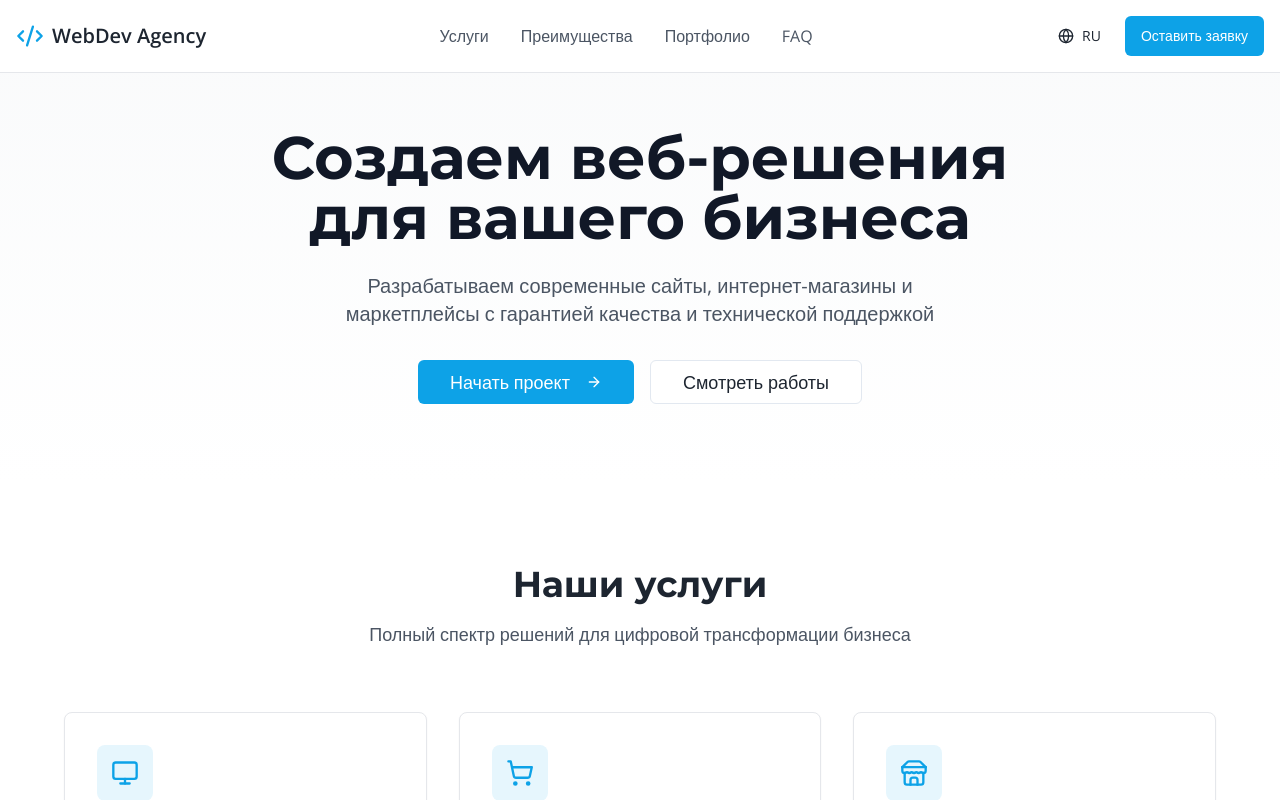
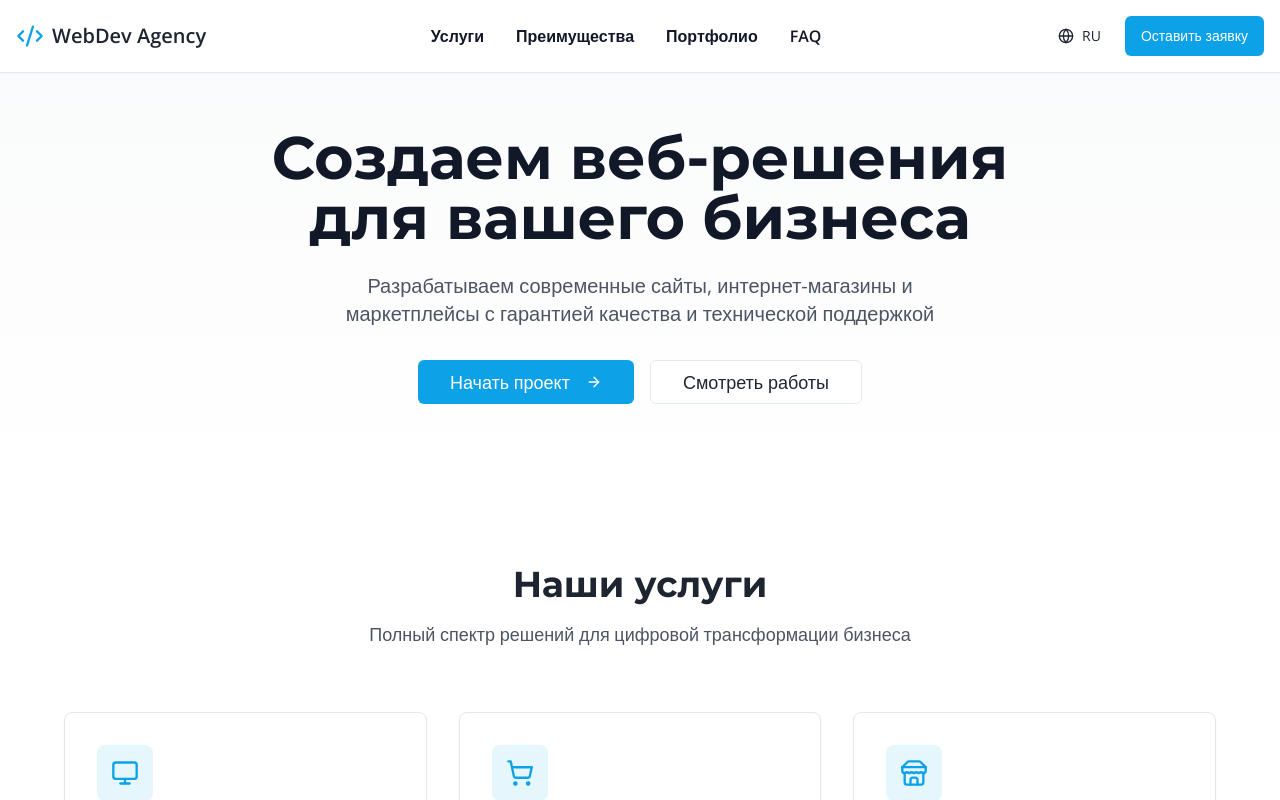
Before and after one commit to pr-poehali-dev/landing-ecommerce-services, a React (Vite) app: page / in a window 1280 px wide. Shown: the top 800 px of the page. Built offline with nearby package versions, Linux system fonts and the light colour scheme.

Commit message:
Добавить черный текст в меню

```diff
--- a/src/pages/Index.tsx
+++ b/src/pages/Index.tsx
@@ -172,10 +172,10 @@ const Index = () => {
               <span className="text-xl font-bold">WebDev Agency</span>
             </div>
             <div className="hidden md:flex gap-8 items-center">
-              <a href="#services" className="text-gray-600 hover:text-primary transition-colors">Услуги</a>
-              <a href="#advantages" className="text-gray-600 hover:text-primary transition-colors">Преимущества</a>
-              <a href="#portfolio" className="text-gray-600 hover:text-primary transition-colors">Портфолио</a>
-              <a href="#faq" className="text-gray-600 hover:text-primary transition-colors">FAQ</a>
+              <a href="#services" className="text-gray-900 hover:text-primary transition-colors font-semibold">Услуги</a>
+              <a href="#advantages" className="text-gray-900 hover:text-primary transition-colors font-semibold">Преимущества</a>
+              <a href="#portfolio" className="text-gray-900 hover:text-primary transition-colors font-semibold">Портфолио</a>
+              <a href="#faq" className="text-gray-900 hover:text-primary transition-colors font-semibold">FAQ</a>
             </div>
             <div className="flex items-center gap-3">
               <DropdownMenu>
```
